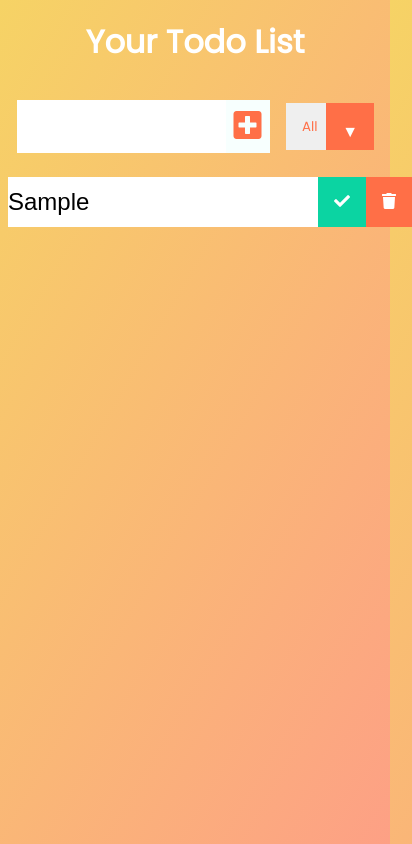
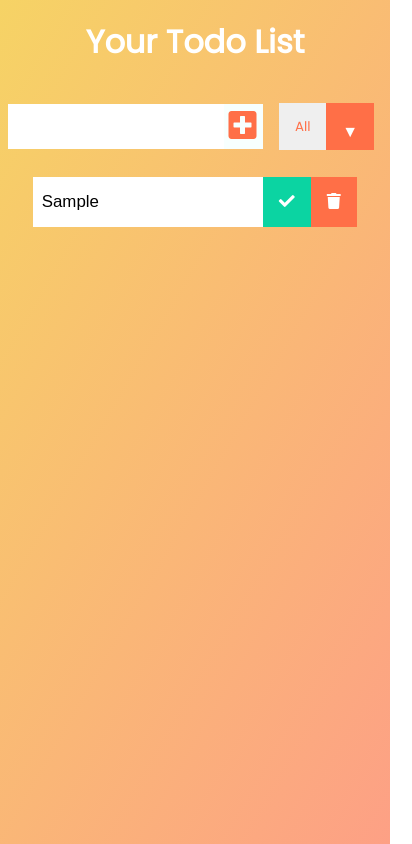
Before and after one commit to anark1stx/react-todo, a React (Create React App) app: page / in a window 390 px wide. Both pictures are taken after typing "Sample" into the empty fields and a click on the button 247 px from the left and 126 px from the top of the page. Shown: the whole page, 412 px wide, since content can reach past the window. Built offline with nearby package versions, Linux system fonts and the light colour scheme.

Commit message:
more responsive stuff

```diff
--- a/src/App.css
+++ b/src/App.css
@@ -3,6 +3,15 @@
   padding: 0;
   box-sizing: border-box;
 }
+
+.App{
+  position: absolute;
+  width: 100%;
+  justify-content: center;
+  align-self: center;
+  align-content: center;
+}
+
 body {
   background-image: linear-gradient(120deg, #f6d365 0%, #fda085 100%);
   color: white;
@@ -24,14 +33,14 @@ form {
 form input,
 form button {
   min-width: 0.5vh;
-  padding: 0.5rem;
+  padding: 0.25rem;
   font-size: 2rem;
   border: none;
   background: white;
 }
 
 form input{
-  margin-left: 2vh;
+  margin-left: 1vh;
   min-width: 0.8vh;
 }
 form button {
@@ -48,12 +57,13 @@ form button:hover {
 .todo-container {
   display: flex;
   justify-content: center;
-  align-items: center;
+  align-items: stretch;
 }
 
 .todo-list {
-  min-width: 30%;
+  display: list-item;
   list-style: none;
+
 }
 
 .todo {
@@ -61,10 +71,11 @@ form button:hover {
   background: white;
   font-size: 1.5rem;
   color: black;
-  display: flex;
-  justify-content: space-between;
+  display: inline-flex;
+  justify-content: space-around;
   align-items: center;
   transition: all 1s ease;
+  width: 92%;
 }
 .filter-todo {
   padding: 1rem;
@@ -73,7 +84,8 @@ form button:hover {
   flex: 1;
   border: none;
   border-width: 0;
-  font-size: 1em;
+  font-size: 2vh;
+  margin-left: 1vh;
 }
 
 .trash-btn,
@@ -149,7 +161,7 @@ select {
 }
 */
 
-@media only screen and (min-width: 330px){
+@media only screen and (max-width: 700px){
   h1{
     font-size: xx-large;
   }
```
